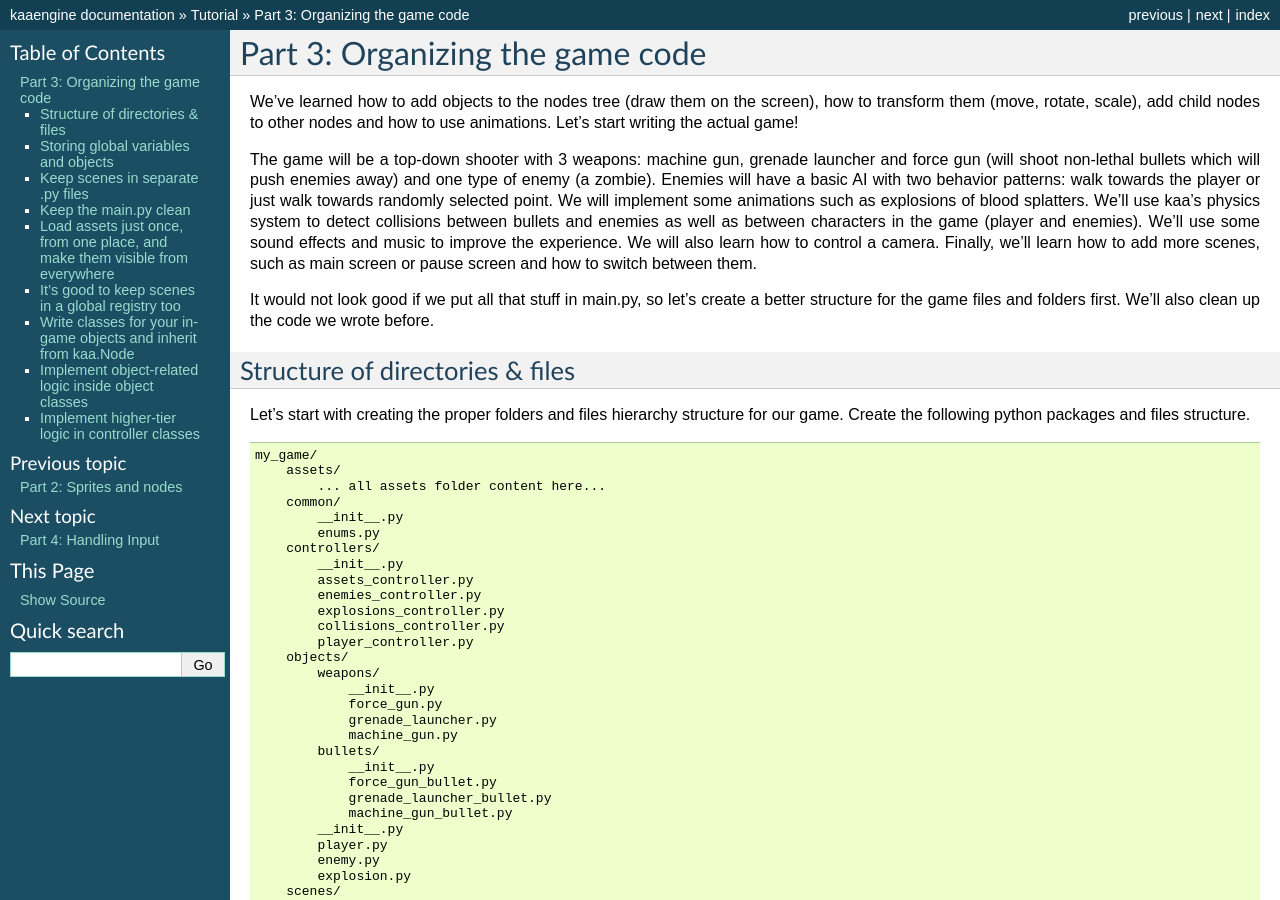
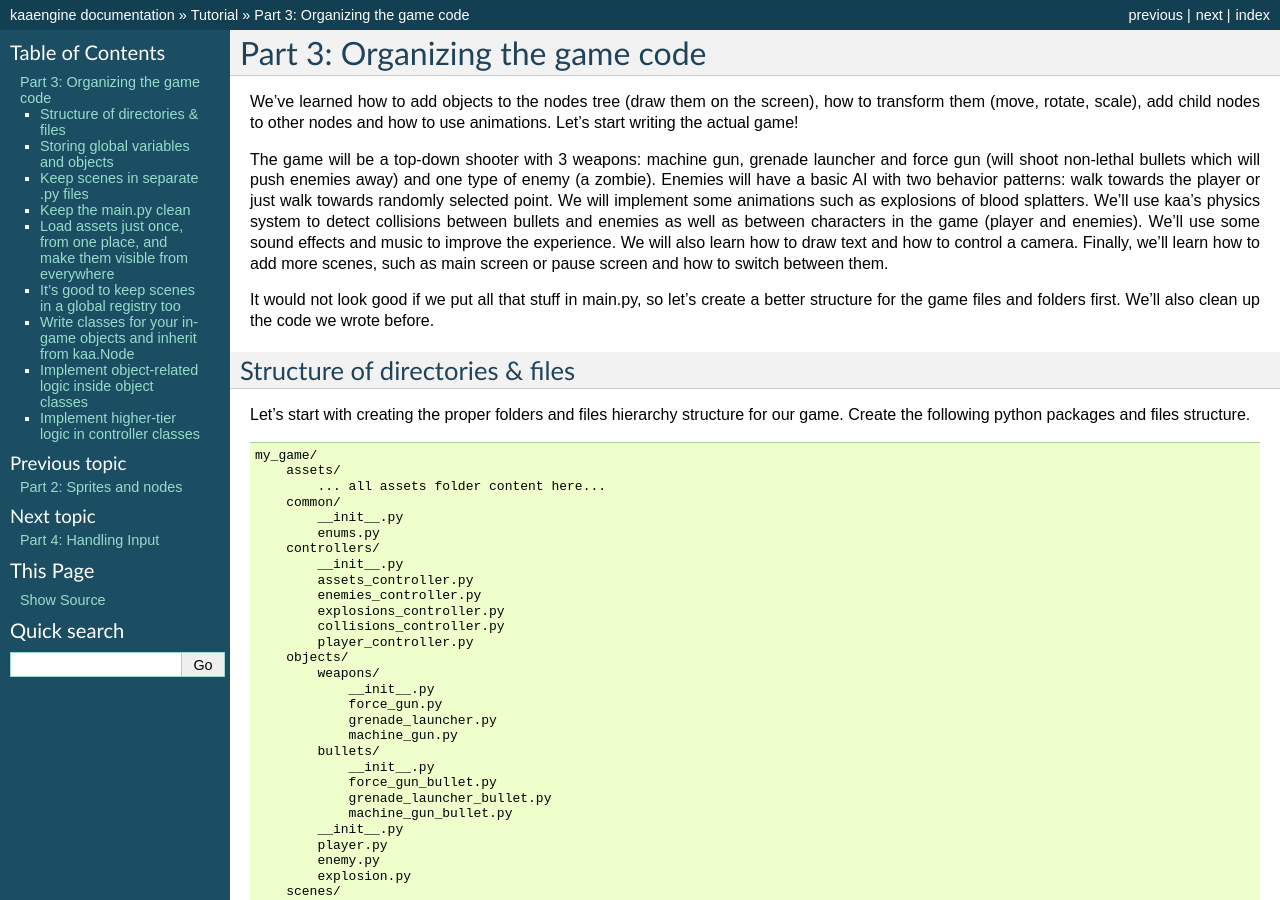
Before and after one commit to kaaengine/kaa, a Sphinx documentation site: the page built from docs/tutorial/part03.rst, in a window 1280 px wide and 900 px high. Built offline with Sphinx 7.4.7, drawn with Linux system fonts in a browser that asks for light colours.

Commit message:
minor change

```diff
--- a/docs/tutorial/part03.rst
+++ b/docs/tutorial/part03.rst
@@ -9,8 +9,8 @@ shoot non-lethal bullets which will push enemies away) and one type of enemy (a
 two behavior patterns: walk towards the player or just walk towards randomly selected point. We will implement
 some animations such as explosions of blood splatters. We'll use kaa's physics system to detect collisions between
 bullets and enemies as well as between characters in the game (player and enemies).  We'll use some sound effects and
-music to improve the experience. We will also learn how to control a camera. Finally, we'll learn how to add more scenes, such as main screen
-or pause screen and how to switch between them.
+music to improve the experience. We will also learn how to draw text and how to control a camera.
+Finally, we'll learn how to add more scenes, such as main screen or pause screen and how to switch between them.
 
 It would not look good if we put all that stuff in main.py, so let's create a better structure for the game files and folders first.
 We'll also clean up the code we wrote before.
```
